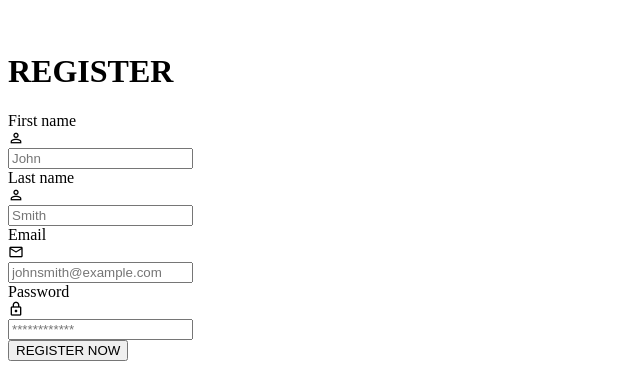
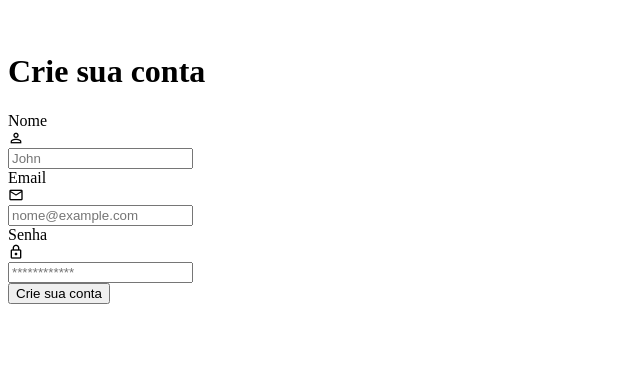
Before and after one commit to wellingtonpereira12/sitepesquisakafratipescript, a Next.js app: page /registro in a window 1280 px wide. Shown: the part 983-1352 px from the top of the page, without its empty margins (0-640 px from the left). After the commit the page ends 1295 px from the top, so only its background shows below. Built offline with nearby package versions, Linux system fonts and the light colour scheme.

Commit message:
criação da tela de login

```diff
--- a/src/contexts/AuthContext.tsx
+++ b/src/contexts/AuthContext.tsx
@@ -1,4 +1,4 @@
-import { recoverUserInformation, signInRequest } from "../services/auth";
+import { recoverUserInformation, signInRequest, registroInRequest } from "../services/auth";
 import { setCookie, parseCookies } from 'nookies' // parseCookies devolve todos os cookies
 import { useState, createContext, useEffect} from "react";
 import Router from "next/router";
@@ -18,10 +18,17 @@ type SignInData = {
     password: string,
 }
 
+type RegisterInData = {
+    nome: string,
+    email: string,
+    password: string,
+}
+
 type AuthContextType = {
     isAuthenticated: boolean;
     user: User;
-    signIn: (data: SignInData) => Promise<void>
+    signIn: (data: SignInData) => Promise<void>;
+    registerIn: (data: RegisterInData) => Promise<void>;
 }
 
 export const AuthContext = createContext({} as AuthContextType)
@@ -56,8 +63,32 @@ export function AuthProvider({ children }) {
         Router.push('/dashboard');
     }
 
+    async function registerIn({ email, password, nome}: RegisterInData) {
+        console.log("registerIn");
+        const { token, user } = await registroInRequest({
+            nome,
+            email,
+            password
+        });
+
+        if (token) {
+            console.log("registerIn1",token);
+            setCookie(undefined, 'kafra.token', token, {
+                maxAge: 60 * 60 * 1, // 1 hora
+            });
+            console.log("registerIn2");
+            api.defaults.headers['Authorization'] = `Bearer ${token}`;
+            console.log("registerIn3");
+            setUser(user);
+            console.log("registerIn4");
+            Router.push('/dashboard');
+        } else {
+            Router.push('/registro#');
+        }
+    }
+
     return (
-        <AuthContext.Provider value={{ user, isAuthenticated, signIn }}>
+        <AuthContext.Provider value={{ user, isAuthenticated, signIn,  registerIn}}>
             {children}
         </AuthContext.Provider>
     )
--- a/src/pages/procura.tsx
+++ b/src/pages/procura.tsx
@@ -3,7 +3,6 @@ import Head from 'next/head'
 import { Disclosure, Menu, Transition } from '@headlessui/react'
 import { BellIcon, MenuIcon, XIcon } from '@heroicons/react/outline'
 import { AuthContext } from '../contexts/AuthContext'
-import { api } from '../services/api'
 import { destroyCookie, parseCookies } from 'nookies'
 import { GetServerSideProps } from 'next'
 import { getAPIClient } from '../services/axios'
@@ -63,8 +62,6 @@ export default function Dashboard() {
       console.error('Error:', error);
     }
 };
-
-
   // Add handleAdd function for form submission
   const handleAdd = async (event) => {
     event.preventDefault();
@@ -340,7 +337,7 @@ export default function Dashboard() {
       <div className="flex items-end justify-end fixed bottom-0 right-0 mb-4 mr-4 z-10">
         <div>
           <a
-            title="Buy me a beer"
+            title="Suporte"
             href="https://api.whatsapp.com/send/?phone=47984862476&text&type=phone_number&app_absent=0"
             target="_blank"
             className="block w-16 h-16 rounded-full transition-all shadow hover:shadow-lg transform hover:scale-110 hover:rotate-12"
--- a/src/pages/registro.tsx
+++ b/src/pages/registro.tsx
@@ -1,15 +1,14 @@
 import Head from 'next/head';
-import { LockClosedIcon } from '@heroicons/react/solid';
 import { useForm } from 'react-hook-form';
 import { useContext } from 'react';
 import { AuthContext } from '../contexts/AuthContext';
 
 export default function Home() {
   const { register, handleSubmit, formState: { errors } } = useForm();
-  const { signIn } = useContext(AuthContext);
+  const { registerIn } = useContext(AuthContext);
 
   async function handleSignIn(data) {
-    await signIn(data);
+    await registerIn(data);
   }
 
   return (
@@ -37,39 +36,24 @@ export default function Home() {
             </div>
             <div className="w-full md:w-1/2 py-10 px-5 md:px-10">
               <div className="text-center mb-10">
-                <h1 className="font-bold text-3xl text-gray-900">REGISTER</h1>
+                <h1 className="font-bold text-3xl text-gray-900">Crie sua conta</h1>
               </div>
               <form onSubmit={handleSubmit(handleSignIn)}>
                 <div className="flex -mx-3">
                   <div className="w-1/2 px-3 mb-5">
-                    <label className="text-xs font-semibold px-1">First name</label>
+                    <label className="text-xs font-semibold px-1">Nome</label>
                     <div className="flex">
                       <div className="w-10 z-10 pl-1 text-center pointer-events-none flex items-center justify-center">
                         <i className="mdi mdi-account-outline text-gray-400 text-lg"></i>
                       </div>
                       <input
                         type="text"
-                        {...register('firstName', { required: true })}
+                        {...register('nome', { required: true })}
                         className="w-full -ml-10 pl-10 pr-3 py-2 rounded-lg border-2 border-gray-200 outline-none focus:border-indigo-500"
                         placeholder="John"
                       />
                     </div>
-                    {errors.firstName && <span className="text-red-500 text-xs">First name is required</span>}
-                  </div>
-                  <div className="w-1/2 px-3 mb-5">
-                    <label className="text-xs font-semibold px-1">Last name</label>
-                    <div className="flex">
-                      <div className="w-10 z-10 pl-1 text-center pointer-events-none flex items-center justify-center">
-                        <i className="mdi mdi-account-outline text-gray-400 text-lg"></i>
-                      </div>
-                      <input
-                        type="text"
-                        {...register('lastName', { required: true })}
-                        className="w-full -ml-10 pl-10 pr-3 py-2 rounded-lg border-2 border-gray-200 outline-none focus:border-indigo-500"
-                        placeholder="Smith"
-                      />
-                    </div>
-                    {errors.lastName && <span className="text-red-500 text-xs">Last name is required</span>}
+                    {errors.nome && <span className="text-red-500 text-xs">Coloque seu Nome</span>}
                   </div>
                 </div>
                 <div className="flex -mx-3">
@@ -83,27 +67,27 @@ export default function Home() {
                         type="email"
                         {...register('email', { required: true })}
                         className="w-full -ml-10 pl-10 pr-3 py-2 rounded-lg border-2 border-gray-200 outline-none focus:border-indigo-500"
-                        placeholder="johnsmith@example.com"
+                        placeholder="nome@example.com"
                       />
                     </div>
-                    {errors.email && <span className="text-red-500 text-xs">Email is required</span>}
+                    {errors.email && <span className="text-red-500 text-xs">Coloque seu e-mail</span>}
                   </div>
                 </div>
                 <div className="flex -mx-3">
                   <div className="w-full px-3 mb-12">
-                    <label className="text-xs font-semibold px-1">Password</label>
+                    <label className="text-xs font-semibold px-1">Senha</label>
                     <div className="flex">
                       <div className="w-10 z-10 pl-1 text-center pointer-events-none flex items-center justify-center">
                         <i className="mdi mdi-lock-outline text-gray-400 text-lg"></i>
                       </div>
                       <input
-                        type="password"
+                        type="Senha"
                         {...register('password', { required: true })}
                         className="w-full -ml-10 pl-10 pr-3 py-2 rounded-lg border-2 border-gray-200 outline-none focus:border-indigo-500"
                         placeholder="************"
                       />
                     </div>
-                    {errors.password && <span className="text-red-500 text-xs">Password is required</span>}
+                    {errors.password && <span className="text-red-500 text-xs">Coloque sua senha</span>}
                   </div>
                 </div>
                 <div className="flex -mx-3">
@@ -112,7 +96,7 @@ export default function Home() {
                       type="submit"
                       className="block w-full max-w-xs mx-auto bg-indigo-500 hover:bg-indigo-700 focus:bg-indigo-700 text-white rounded-lg px-3 py-3 font-semibold"
                     >
-                      REGISTER NOW
+                      Crie sua conta
                     </button>
                   </div>
                 </div>
--- a/src/services/auth.ts
+++ b/src/services/auth.ts
@@ -7,6 +7,13 @@ type signInRequestData = {
     email: string;
     password: string;
 }
+
+type registerInRequestData = {
+  nome: string,
+  email: string,
+  password: string,
+}
+
 
 export async function signInRequest (data: signInRequestData){
     const response = await axios.post('https://teste-api-5421.onrender.com/loginkafra', data);
@@ -31,3 +38,28 @@ export async function signInRequest (data: signInRequestData){
     };
 }
 }
+
+export async function registerInRequest (data: signInRequestData){
+  const response = await axios.post('https://teste-api-5421.onrender.comloginkafra', data);
+  const token = response.data.resultado.token;
+  const user = response.data.resultado.user;
+  return { token, user };
+}
+
+export async function registroInRequest (data: registerInRequestData){
+  try {
+    console.log("registroInRequest")
+    const response = await axios.post('https://teste-api-5421.onrender.com/gravaNovoLogin', data);
+    console.log("response")
+    const token = response.data.resultado.token;
+    const user = response.data.resultado.user;
+    return { token, user };
+  } catch (error)  {
+    return {
+      redirect: {
+        destination: '/erro',
+        permanent: false,
+      }
+    };
+  }
+}
--- a/src/services/axios.ts
+++ b/src/services/axios.ts
@@ -5,7 +5,7 @@ export function getAPIClient(ctx?: any) {
   const { 'kafra.token': token } = parseCookies(ctx)
 
   const api = axios.create({
-    baseURL: 'https://teste-api-5421.onrender.com'
+    baseURL: 'https://teste-api-5421.onrender.com/'
   })
 
   if (token) {
```
Lines whose indentation alone changed are shown as unchanged.
